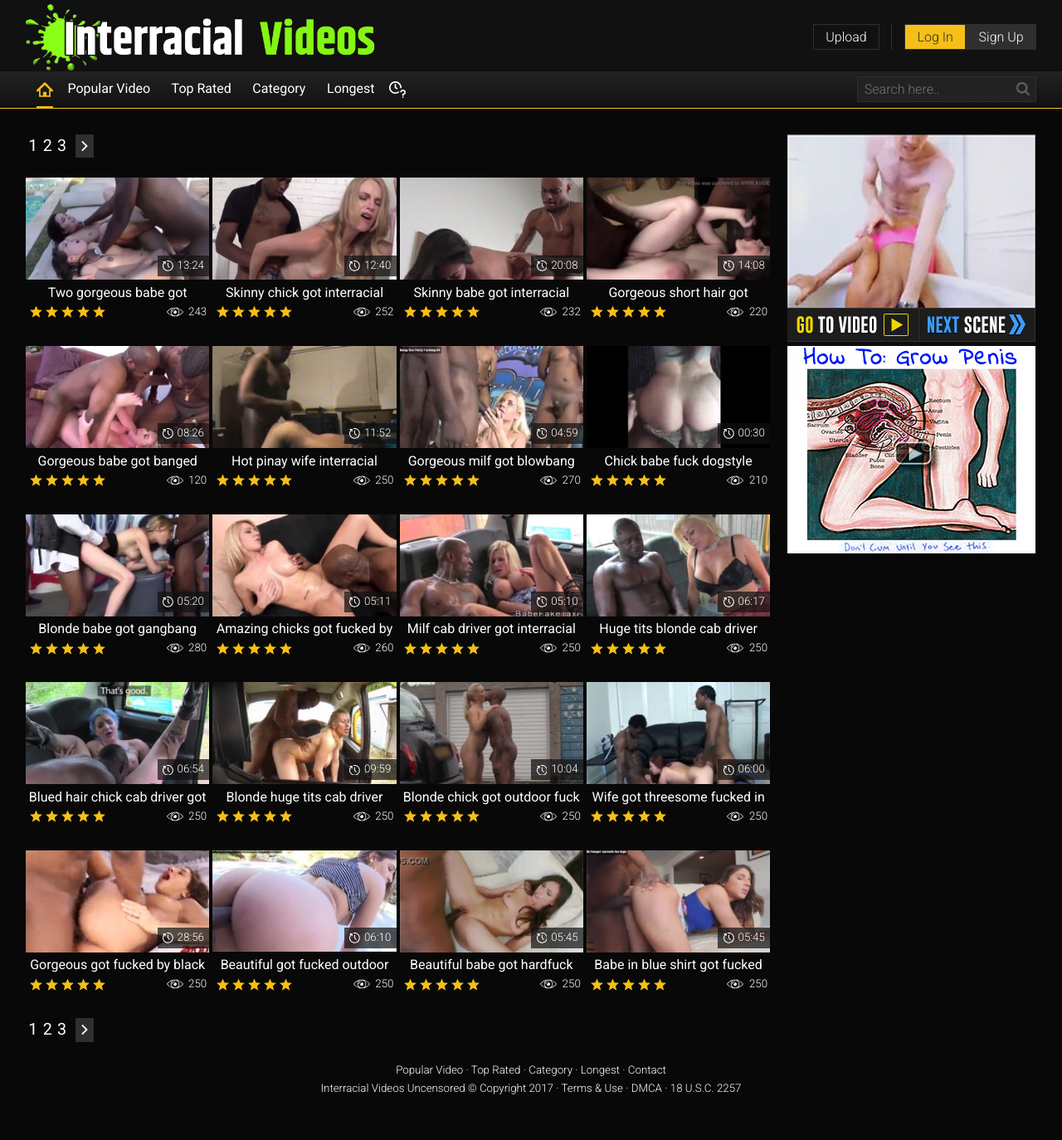
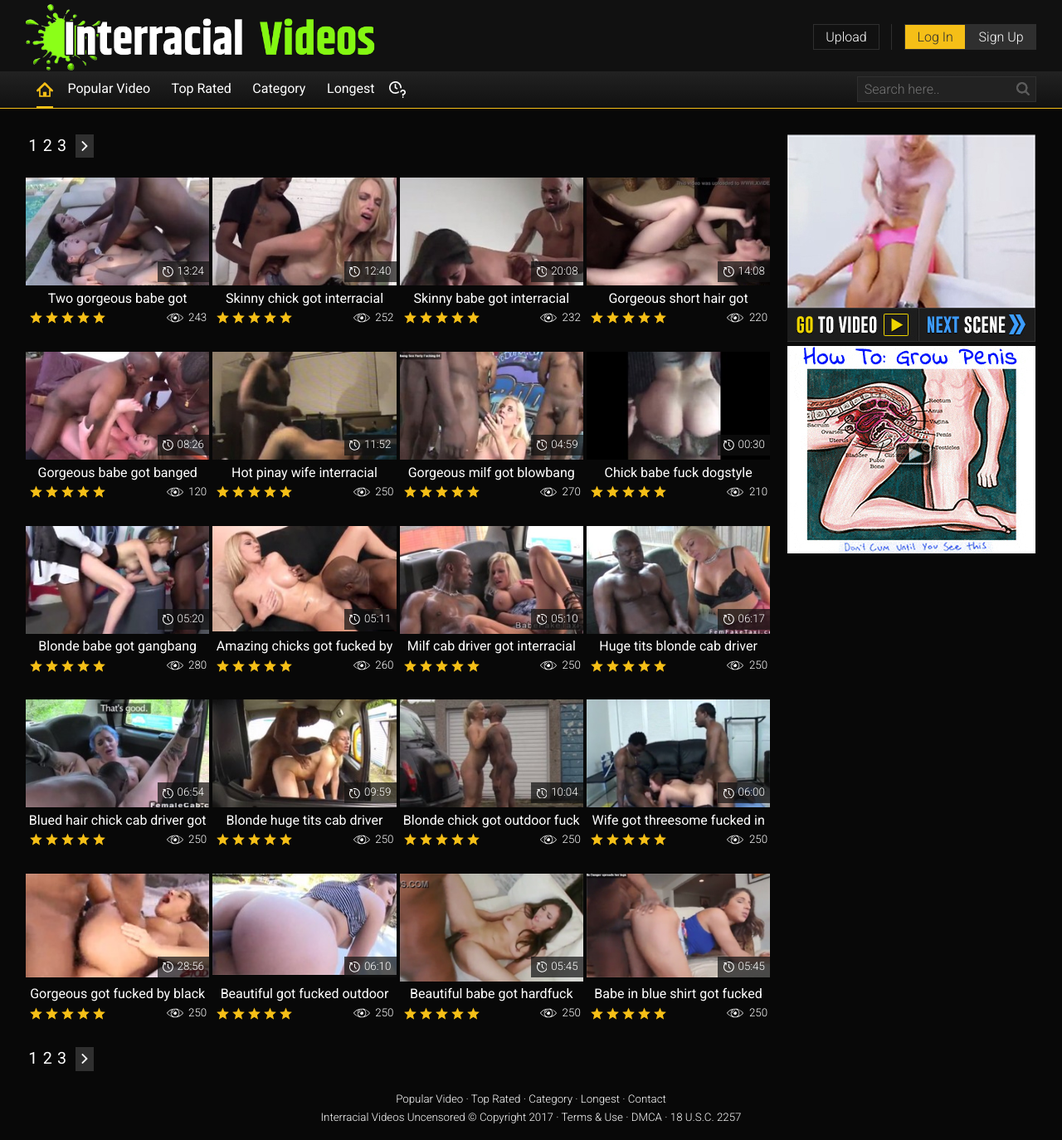
Before and after one commit to unlimitedpup/lokos312, a Jekyll site: the page built from index.html, in a window 1280 px wide. Shown: the whole page at 83% size. Built offline with Jekyll 4.4.1, drawn with Linux system fonts in a browser that asks for light colours; a script that is not in the unit is left out; the list of posts is cut into pages by our own code; before the commit the page ends 1339 px from its top, so only the background shows below that.

Commit message:
Add files via upload

```diff
--- a/_sass/3-sections/posts.sass
+++ b/_sass/3-sections/posts.sass
@@ -45,7 +45,7 @@
             height: 110px
 
          @media screen and (min-width: 775px)
-            height: 123px
+            height: 130px
 
          > img
             width: 100%
```
